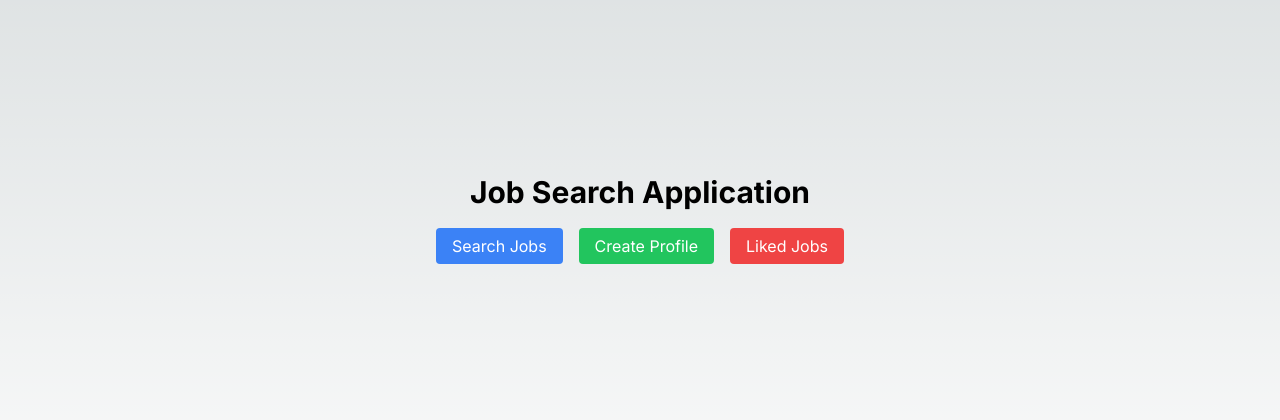
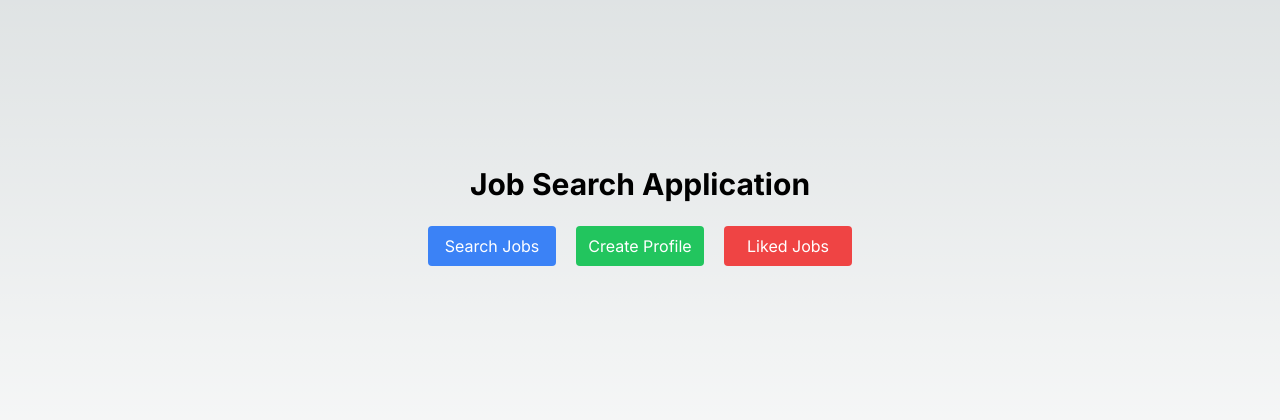
Before and after one commit to Whites4I/job-search-app, a Next.js app: page / in a window 1280 px wide. Shown: the part 184-604 px from the top of the page. Built offline with nearby package versions, Linux system fonts and the light colour scheme.

Commit message:
fix: fixed cross-platform adaptation

```diff
--- a/src/app/(pages)/jobs/page.tsx
+++ b/src/app/(pages)/jobs/page.tsx
@@ -58,9 +58,9 @@ export default function JobsPage() {
 	}, [isLoading, page])
 
 	return (
-		<div className='p-4 w-3/12 max-w-lg min-w-96'>
+		<div className=' sm:w-10/12 md:w-8/12 lg:w-6/12 xl:w-4/12 max-w-lg w-min  '>
 			<Formik initialValues={{ query: '' }} onSubmit={handleSubmit}>
-				<Form className='mb-4 text-black'>
+				<Form className='w-auto mb-4 text-black'>
 					<TextInputs
 						className='p-2 border rounded w-full'
 						name='query'
@@ -81,7 +81,8 @@ export default function JobsPage() {
 						{data.data.map(job => (
 							<JobCard key={job.job_id} {...job} />
 						))}
-						<div className='flex gap-5 justify-center'>
+
+						<div className='flex gap-5 justify-center mt-4'>
 							<MyButton
 								type='button'
 								text='Previous page'
--- a/src/app/layout.tsx
+++ b/src/app/layout.tsx
@@ -17,7 +17,7 @@ export default function RootLayout({
 	return (
 		<html lang='en'>
 			<body className={inter.className}>
-				<main className='flex min-h-screen flex-col items-center justify-center p-24'>
+				<main className='flex min-h-screen flex-col items-center justify-center p-4'>
 					{children}
 				</main>
 			</body>
--- a/src/app/page.tsx
+++ b/src/app/page.tsx
@@ -7,22 +7,24 @@ export default function Home() {
 	return (
 		<SWRConfig value={{ provider: () => new Map() }}>
 			<div className='flex flex-col items-center'>
-				<h1 className=' text-3xl font-bold mb-6'>Job Search Application</h1>
-				<div className='space-x-4'>
+				<h1 className='text-center text-3xl font-bold mb-6'>
+					Job Search Application
+				</h1>
+				<div className='flex flex-wrap justify-center  gap-5'>
 					<Link
-						className='px-4 py-2 bg-blue-500 text-white rounded'
+						className='p-2 w-32 text-center bg-blue-500 text-white rounded'
 						href='/jobs'
 					>
 						Search Jobs
 					</Link>
 					<Link
-						className='px-4 py-2 bg-green-500 text-white rounded'
+						className='p-2 w-32 text-center bg-green-500 text-white rounded'
 						href='/create-profile'
 					>
 						Create Profile
 					</Link>
 					<Link
-						className='px-4 py-2 bg-red-500 text-white rounded'
+						className='p-2 w-32 text-center bg-red-500 text-white rounded'
 						href='/liked'
 					>
 						Liked Jobs
--- a/src/components/cards/job-card/JobCard.tsx
+++ b/src/components/cards/job-card/JobCard.tsx
@@ -3,15 +3,19 @@ import MyButton from '../../button/MyButton'
 
 export default function JobCard(job: IDataJob) {
 	return (
-		<div className='bg-gray-800 shadow-md rounded-lg p-4 m-4'>
-			<h2 className='text-xl font-bold text-white mb-2'>{job.job_title}</h2>
-			<p className='text-gray-400'>{job.employer_name}</p>
-			<p className='text-gray-300 mt-2'>
+		<div className='flex flex-col bg-gray-800 shadow-md rounded-lg box-border p-3 mb-2 min-w-72 '>
+			<h2 className='text-lg sm:text-xl font-bold text-white mb-2'>
+				{job.job_title}
+			</h2>
+			<p className='w-auto text-gray-400 text-sm sm:text-base'>
+				{job.employer_name}
+			</p>
+			<p className='w-auto text-gray-300 text-sm sm:text-base mt-2'>
 				{job.job_description.length > 150
 					? job.job_description.substring(0, 150) + '...'
 					: job.job_description}
 			</p>
-			<div className='flex m-5 justify-end'>
+			<div className='flex justify-end w-auto mt-4'>
 				<Link href={`/job-details/${job.job_id}`}>
 					<MyButton text='Details' />
 				</Link>
--- a/src/components/cards/liked-card/LikedCard.tsx
+++ b/src/components/cards/liked-card/LikedCard.tsx
@@ -1,3 +1,4 @@
+import Link from 'next/link'
 import MyButton from '../../button/MyButton'
 interface ILikedCard {
 	job: IDataJob
@@ -12,17 +13,21 @@ export default function LikedCard({ job, handle }: ILikedCard) {
 			<p className='text-gray-400'>{job.employer_name}</p>
 			<p className='text-gray-400'>{job.job_country}</p>
 			<p className='text-gray-300 mt-2'>
-				{job.job_description.length > 700
-					? job.job_description.substring(0, 700) + '...'
+				{job.job_description.length > 200
+					? job.job_description.substring(0, 200) + '...'
 					: job.job_description}
 			</p>
-			<div className='flex justify-end'>
+			<div className='flex justify-around'>
 				<MyButton
 					type='button'
 					text='Remove'
 					style={{ width: '100px' }}
 					handle={handle}
 				/>
+
+				<Link href={`/job-details/${job.job_id}`}>
+					<MyButton text='Details' />
+				</Link>
 			</div>
 		</div>
 	)
--- a/src/constants/API_KEY.ts
+++ b/src/constants/API_KEY.ts
@@ -1 +1 @@
-export const API_KEY = 'deda55b834msh74acedcf1a3f6c8p1c1e32jsn77d940bee0b4'
+export const API_KEY = 'a56c1fd3e4msh753a9f9cd9c76c0p1d7c09jsnbf5f7efd199d'
```
